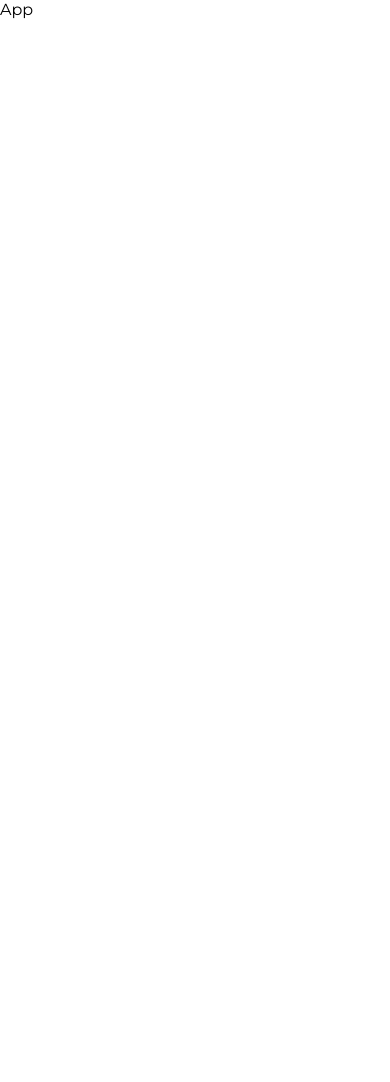
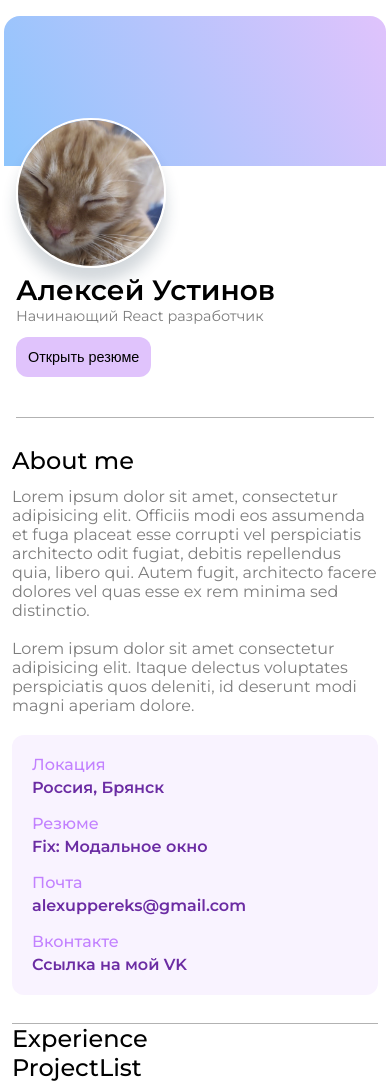
Before and after one commit to fffffkkk/resume-react-app, a React (Vite) app: page / in a window 390 px wide. Before the commit the page ends 844 px from the top, so only its background shows below. Built offline with nearby package versions, Linux system fonts and the light colour scheme.

Commit message:
add home page, responsive section about and profile

```diff
--- a/src/App.tsx
+++ b/src/App.tsx
@@ -1,7 +1,13 @@
 import React from 'react';
 
+import AppRouter from '@components/AppRouter';
+
 const App = () => {
-	return <div>App</div>;
+	return (
+		<div>
+			<AppRouter />
+		</div>
+	);
 };
 
 export default App;
--- /dev/null
+++ b/src/components/About.tsx
@@ -0,0 +1,50 @@
+import React, { FC } from 'react';
+
+import styles from '@styles/About.module.css';
+
+const About: FC = ({}) => {
+	return (
+		<section className={styles.section}>
+			<div className={styles.section__about}>
+				<h2>About me</h2>
+				<div className={styles['section__about-right']}>
+					<p className={styles['about__text']}>
+						Lorem ipsum dolor sit amet, consectetur adipisicing elit. Officiis
+						modi eos assumenda et fuga placeat esse corrupti vel perspiciatis
+						architecto odit fugiat, debitis repellendus quia, libero qui. Autem
+						fugit, architecto facere dolores vel quas esse ex rem minima sed
+						distinctio.
+						<br />
+						<br />
+						Lorem ipsum dolor sit amet consectetur adipisicing elit. Itaque
+						delectus voluptates perspiciatis quos deleniti, id deserunt modi
+						magni aperiam dolore.
+					</p>
+					<div className={styles.about__card}>
+						<ul className={styles['about__card-list']}>
+							<li className={styles['card__list-item']}>
+								<p>Локация</p>
+								<span>Россия, Брянск</span>
+							</li>
+							<li className={styles['card__list-item']}>
+								<p>Резюме</p>
+								<span>Fix: Модальное окно</span>
+							</li>
+							<li className={styles['card__list-item']}>
+								<p>Почта</p>
+								<span>alexuppereks@gmail.com</span>
+							</li>
+							<li className={styles['card__list-item']}>
+								<p>Вконтакте</p>
+								<a target='_blank' href='https://vk.com/id665485247'>
+									Ссылка на мой VK
+								</a>
+							</li>
+						</ul>
+					</div>
+				</div>
+			</div>
+		</section>
+	);
+};
+export default About;
--- a/src/components/AppRouter.tsx
+++ b/src/components/AppRouter.tsx
@@ -7,8 +7,8 @@ import Registration from '@pages/Registration';
 const AppRouter: FC = ({}) => {
 	return (
 		<Routes>
-			<Route path='/' element={<Registration />} />
-			<Route path='/home' element={<Home />} />
+			<Route path='/reg' element={<Registration />} />
+			<Route path='/' element={<Home />} />
 		</Routes>
 	);
 };
--- /dev/null
+++ b/src/components/Experience.tsx
@@ -0,0 +1,10 @@
+import React, { FC } from 'react';
+
+const Experience: FC = ({}) => {
+	return (
+		<section>
+			<h2>Experience</h2>
+		</section>
+	);
+};
+export default Experience;
--- /dev/null
+++ b/src/components/Profile.tsx
@@ -0,0 +1,29 @@
+import React, { FC } from 'react';
+
+import styles from '@styles/Profile.module.css';
+import AvatarImg from '@assets/img/img-profile.jpg';
+
+const Profile: FC = ({}) => {
+	return (
+		<main className={styles.main}>
+			<div className={styles.main__cover}></div>
+			<div className={styles.main__user}>
+				<div className={styles['main__user-info']}>
+					<img
+						className={styles['main__user-img']}
+						src={AvatarImg}
+						alt='avatar-img'
+					/>
+					<div className={styles['main__user-text']}>
+						<h1 className={styles['user__text-title']}>Алексей Устинов</h1>
+						<p className={styles['user__text-subtitle']}>
+							Начинающий React разработчик
+						</p>
+					</div>
+				</div>
+				<button className={styles.main__btn}>Открыть резюме</button>
+			</div>
+		</main>
+	);
+};
+export default Profile;
--- /dev/null
+++ b/src/components/ProjectList.tsx
@@ -0,0 +1,10 @@
+import React, { FC } from 'react';
+
+const ProjectList: FC = ({}) => {
+	return (
+		<section>
+			<h2>ProjectList</h2>
+		</section>
+	);
+};
+export default ProjectList;
--- /dev/null
+++ b/src/components/index.ts
@@ -0,0 +1,4 @@
+export { default as About } from './About';
+export { default as Profile } from './Profile';
+export { default as ProjectList } from './ProjectList';
+export { default as Experience } from './Experience';
--- a/src/pages/Home.tsx
+++ b/src/pages/Home.tsx
@@ -1,13 +1,17 @@
 import React, { FC } from 'react';
 
-// interface HomeProps {
-
-// }
+import styles from '@styles/Home.module.css';
+import { Profile, About, Experience, ProjectList } from '@/components';
 
 const Home: FC = ({}) => {
 	return (
-		<div>
-			<div></div>
+		<div className={styles.container}>
+			<Profile />
+			<div className={styles.container__sections}>
+				<About />
+				<Experience />
+				<ProjectList />
+			</div>
 		</div>
 	);
 };
--- /dev/null
+++ b/src/styles/About.module.css
@@ -0,0 +1,78 @@
+/* SECTION */
+.section {
+	padding: 1.75rem 0 1.75rem 0;
+	border-bottom: 1px solid var(--border-color);
+}
+.section__about {
+	display: flex;
+	flex-direction: row;
+	justify-content: space-between;
+}
+.section__about-right {
+	max-width: 70%;
+}
+.about__text {}
+
+/* CARD */
+
+.about__card {
+	margin-top: 1.25rem;
+	padding: 1.25rem;
+	background-color: rgba(224, 195, 252, 0.2);
+	border-radius: 0.75rem;
+}
+.about__card-list {
+	list-style: none;
+	display: flex;
+	justify-content: space-between;
+}
+.card__list-item {}
+.card__list-item p {
+	font-weight: 500;
+	color: #c281ff;
+}
+.card__list-item span {
+	font-weight: 600;
+	font-size: 1rem;
+	color: #6b2ca3;
+}
+.card__list-item a {
+	font-weight: 600;
+	font-size: 1rem;
+	text-decoration: none;
+	color: #6b2ca3;
+}
+
+/* HOVER */
+
+/* MEDIA */
+
+@media (max-width: 1150px) {
+	.about__card {
+		display: none;
+	}
+
+}
+
+@media (max-width: 600px) {
+	.section__about {
+		display: block;
+	}
+	.section__about h2 {
+		margin-bottom: 0.75rem;
+	}
+	.section__about-right {
+		max-width: 100%;
+	}
+	.about__text {
+		/* display: inline-block; */
+	}
+	.about__card {
+		display: block;
+	}
+	.about__card-list {
+		flex-direction: column;
+		gap: 1rem;
+	}
+
+}
--- a/src/styles/Home.module.css
+++ b/src/styles/Home.module.css
@@ -0,0 +1,8 @@
+.container {
+	max-width: 1450px;
+	margin: auto;
+	height: 100vh;
+}
+.container__sections {
+	padding: 0 0.75rem 0 0.75rem;
+}
--- /dev/null
+++ b/src/styles/Profile.module.css
@@ -0,0 +1,73 @@
+.main {
+	width: 100%;
+	padding: 1rem 0.25rem 0 0.25rem;
+}
+.main__cover {
+	height: 150px;
+	/* width: 100%; */
+	background-color: #8EC5FC;
+	background-image: linear-gradient(62deg, #8EC5FC 0%, #E0C3FC 100%);
+	border-radius: 1rem 1rem 0 0;
+}
+.main__user {
+	display: flex;
+	justify-content: space-between;
+	align-items: center;
+	margin: 0 0.75rem 0 0.75rem;
+	margin-top: -1.75rem;
+	padding-bottom: 2.5rem;
+	border-bottom: 1px solid var(--border-color);
+}
+.main__btn {
+	height: 100%;
+	border-radius: 0.75rem;
+	font-weight: 500;
+	border: none;
+	padding: 0.75rem;
+	cursor: pointer;
+	background-color: var(--text-color-w);
+	color: #000;
+	transition: background-color 0.15s ease-in;
+	font-size: 0.9rem;
+}
+.main__user-info {
+	display: flex;
+	align-items: center;
+	gap: 0.75rem;
+}
+.main__user-img {
+	width: 150px;
+	height: 150px;
+	border-radius: 50%;
+	border: 0.15rem solid #fff;
+	margin-top: -1.25rem;
+	-webkit-box-shadow: 0px 15px 15px 0px rgba(34, 60, 80, 0.2);
+	-moz-box-shadow: 0px 15px 15px 0px rgba(34, 60, 80, 0.2);
+	box-shadow: 0px 15px 15px 0px rgba(34, 60, 80, 0.2);
+}
+.main__user-text {}
+.user__text-title {}
+.user__text-subtitle {}
+
+/* HOVER */
+.main__btn:hover {
+	background-color: var(--text-color-d);
+}
+
+/* MEDIA */
+
+@media (max-width: 700px) {
+	.main__user {
+		display: block;
+	}
+	.main__user-info {
+		display: block;
+		margin-bottom: 0.75rem;
+	}
+	.user__text-title {
+		font-size: 1.75rem;
+	}
+	.user__text-subtitle {
+		font-size: 0.9rem;
+	}
+}
--- a/src/styles/index.css
+++ b/src/styles/index.css
@@ -1,4 +1,26 @@
-@import url('https://fonts.googleapis.com/css2?family=Montserrat:wght@400;600&display=swap');
+@import url('https://fonts.googleapis.com/css2?family=Montserrat:wght@400;500;600&display=swap');
+
+:root {
+	--bg-main-w: #fff;
+	--bg-main-d: #000;
+	--text-color-w: #E0C3FC;
+	--text-color-d: #8EC5FC;
+	--text-second-color: rgb(125, 125, 125);
+	--border-color: rgb(178, 178, 178);
+}
+
+h1 {
+	font-size: 2.25rem;
+	font-weight: 600;
+}
+h2 {
+	font-size: 1.5rem;
+	font-weight: 500;
+}
+p {
+	font-size: 1rem;
+	color: var(--text-second-color);
+}
 
 * {
 	margin: 0;
@@ -8,4 +30,7 @@
 
 body {
 	font-family: 'Montserrat', sans-serif;
+	font-size: 20px;
+	font-weight: 400;
+	background-color: var(--bg-main-w);
 }
```
Also changed, not shown: src/assets/img/img-profile.jpg (added).
